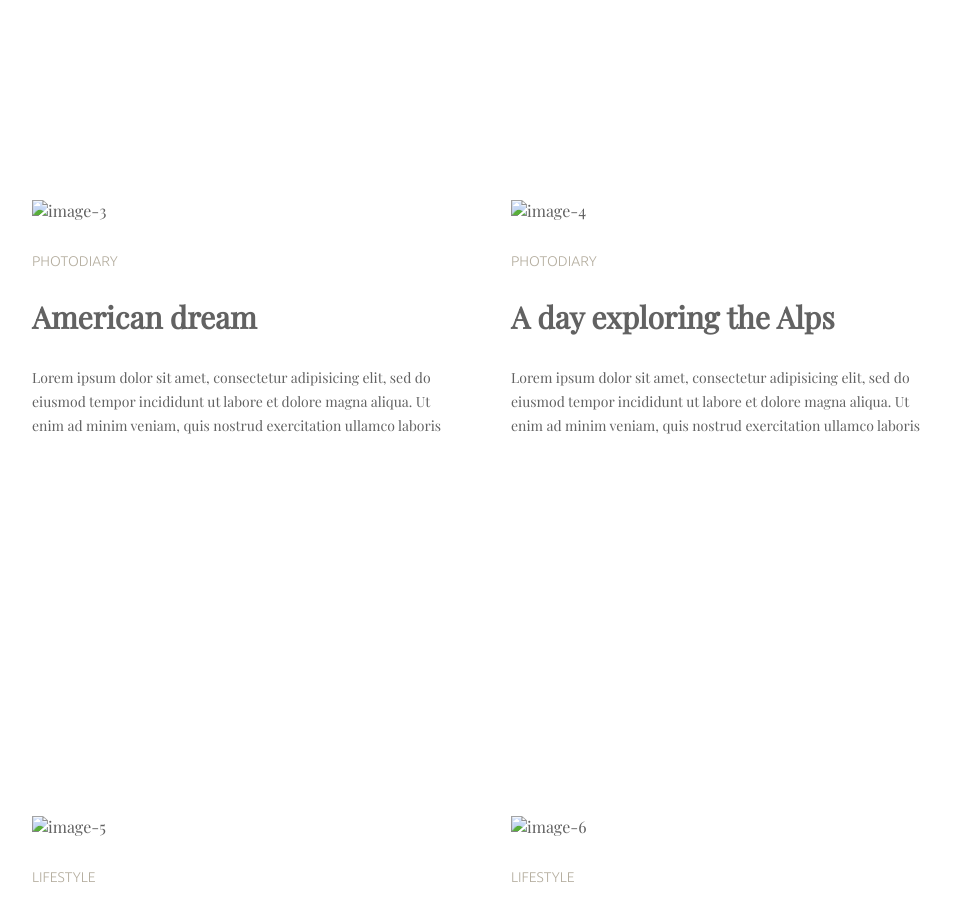
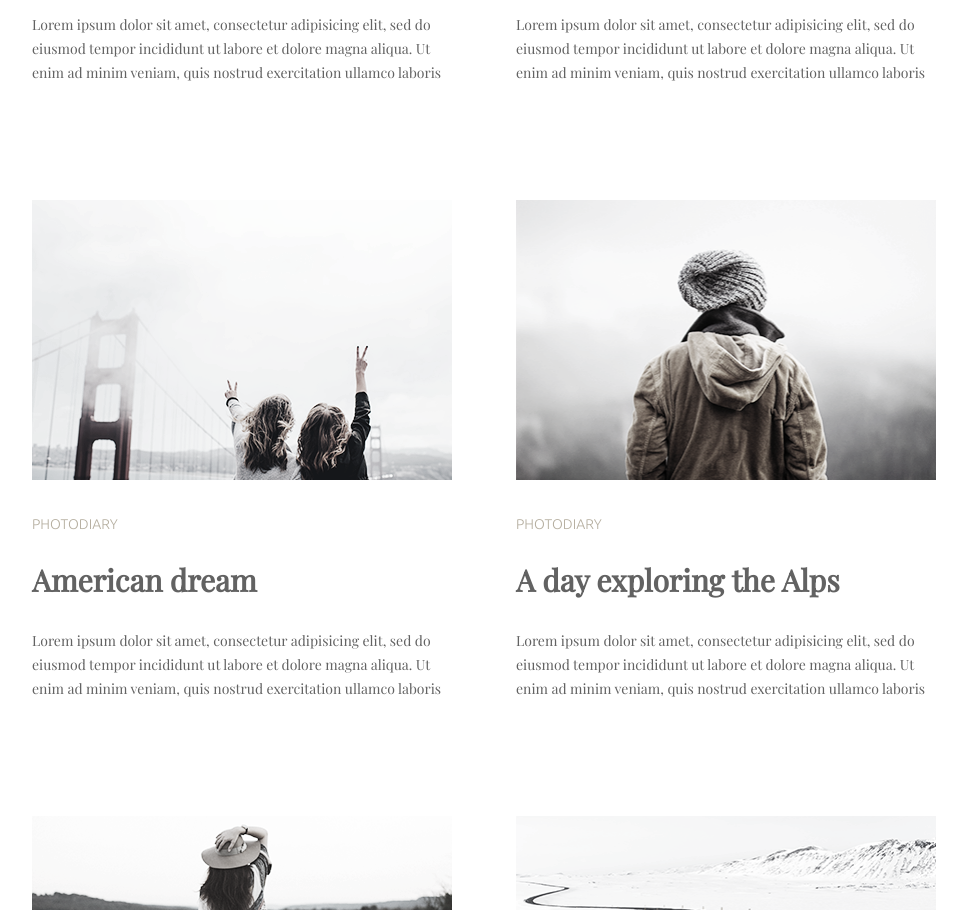
Before and after one commit to romandroga/goit-fe-course, a plain HTML site: page module-03/index.html in a window 1280 px wide. Shown: the part 619-1529 px from the top of the page, without its empty margins (118-1085 px from the left). Drawn offline with nearby package versions, Linux system fonts and the light colour scheme; the site is published under a folder, as on GitHub Pages, so addresses that start at the root find nothing.

Commit message:
Поправил изображения

```diff
--- a/module-03/index.html
+++ b/module-03/index.html
@@ -4,7 +4,7 @@
     <meta charset="UTF-8" />
     <meta name="viewport" content="width=device-width, initial-scale=1.0" />
     <meta http-equiv="X-UA-Compatible" content="ie=edge" />
-    <title>Document</title>
+    <title>Module-03</title>
     <link rel="stylesheet" href="css/normalize.css" />
     <link rel="stylesheet" href="css/styles.css" />
     <link
@@ -30,7 +30,7 @@
     <main>
       <section class="container-1">
         <div class="container-item-left">
-          <img src="/img/image1.png" alt="image-1" height="280" width="420" />
+          <img src="img/image1.png" alt="image-1" height="280" width="420" />
           <p class="subtitle">lifestyle</p>
           <h2>More than just a music festival</h2>
           <p class="container-text">
@@ -40,7 +40,7 @@
           </p>
         </div>
         <div class="container-item-right">
-          <img src="/img/image2.png" alt="image-2" height="280" width="420" />
+          <img src="img/image2.png" alt="image-2" height="280" width="420" />
           <p class="subtitle">lifestyle</p>
           <h2>Life tastes better with coffee</h2>
           <p class="container-text">
@@ -52,7 +52,7 @@
       </section>
       <section class="container-2">
         <div class="container-item-left">
-          <img src="/img/image3.png" alt="image-3" height="280" width="420" />
+          <img src="img/image3.png" alt="image-3" height="280" width="420" />
           <p class="subtitle">photodiary</p>
           <h2>American dream</h2>
           <p class="container-text">
@@ -62,7 +62,7 @@
           </p>
         </div>
         <div class="container-item-right">
-          <img src="/img/image4.png" alt="image-4" height="280" width="420" />
+          <img src="img/image4.png" alt="image-4" height="280" width="420" />
           <p class="subtitle">photodiary</p>
           <h2>A day exploring the Alps</h2>
           <p class="container-text">
@@ -74,7 +74,7 @@
       </section>
       <section class="container-3">
         <div class="container-item-left">
-          <img src="/img/image5.png" alt="image-5" height="280" width="420" />
+          <img src="img/image5.png" alt="image-5" height="280" width="420" />
           <p class="subtitle">lifestyle</p>
           <h2>Top 10 song for running</h2>
           <p class="container-text">
@@ -84,7 +84,7 @@
           </p>
         </div>
         <div class="container-item-right">
-          <img src="/img/image6.png" alt="image-6" height="280" width="420" />
+          <img src="img/image6.png" alt="image-6" height="280" width="420" />
           <p class="subtitle">lifestyle</p>
           <h2>Cold winter days</h2>
           <p class="container-text">
```
